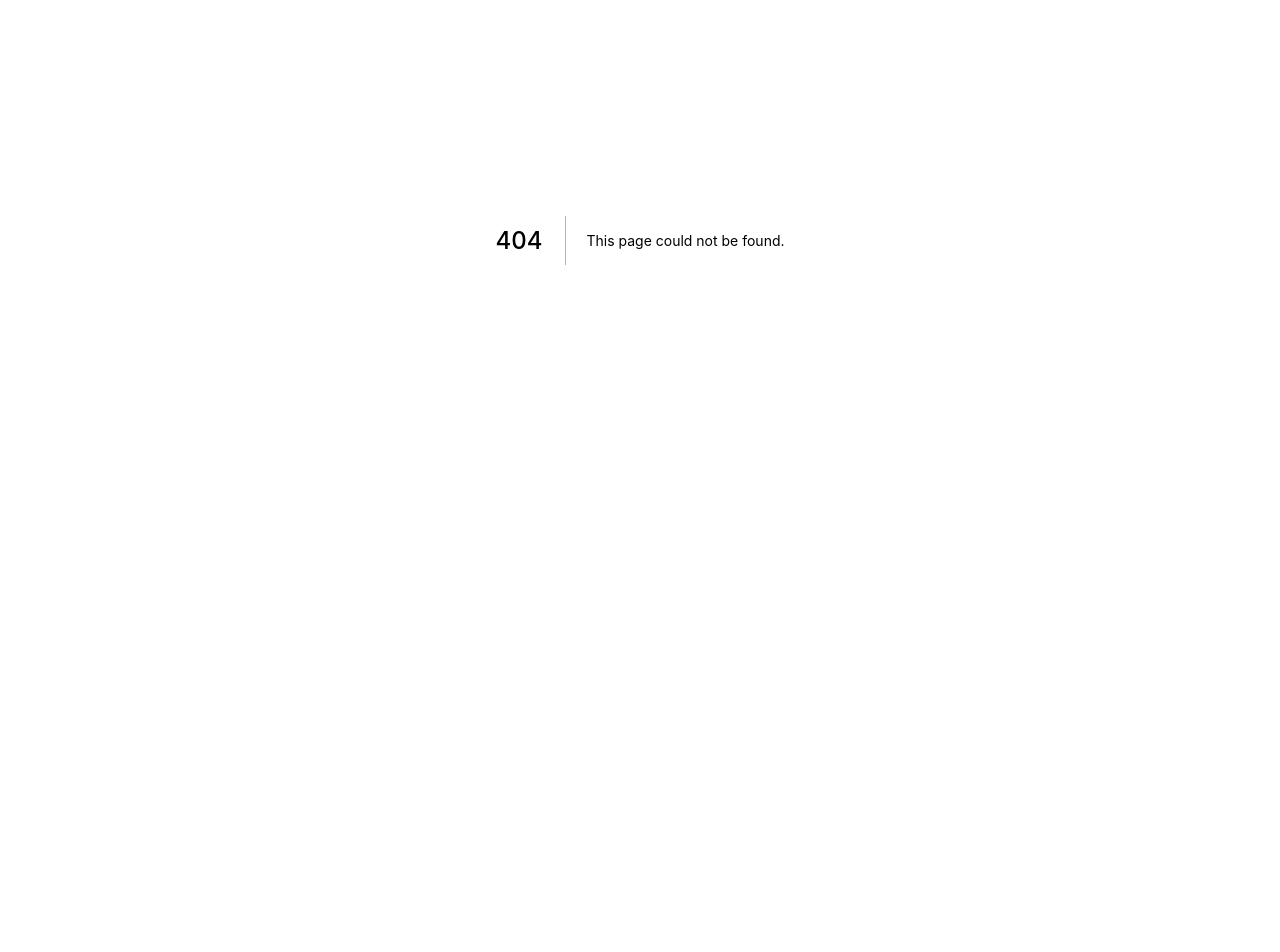
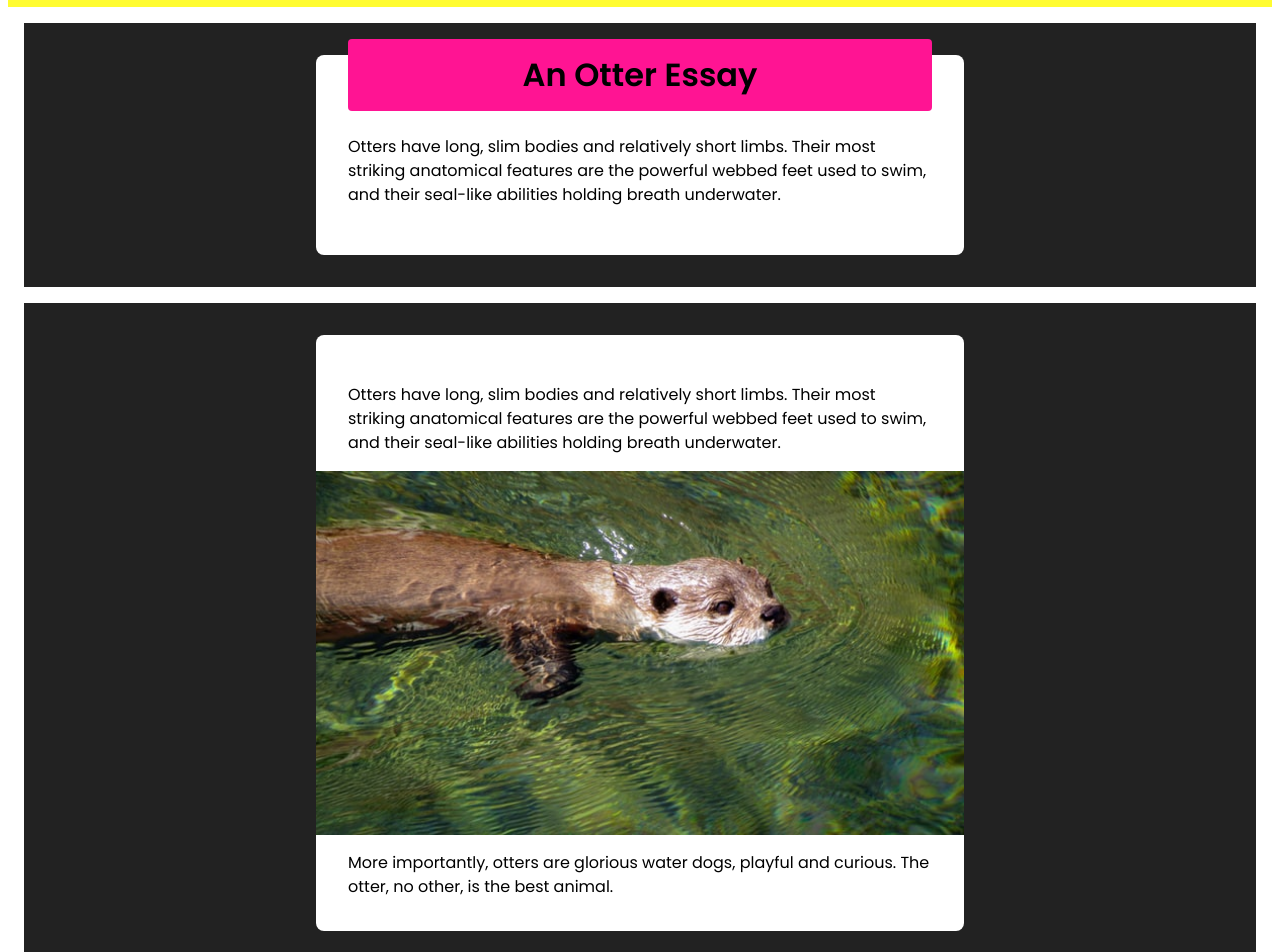
Before and after one commit to 9andresc/css-for-js, a Next.js app: page /exercises/rendering-logic-i/margin in a window 1280 px wide. Before the commit this address had no page. Shown: the part 160-1112 px from the top of the page. Before the commit the page ends 800 px from the top, so only its background shows below. Built offline with nearby package versions, Linux system fonts and the light colour scheme.

Commit message:
feat: Add Margin excercises

```diff
--- /dev/null
+++ b/pages/exercises/rendering-logic-i/margin.ts
@@ -0,0 +1 @@
+export { Margin as default } from "~/views/exercises/rendering-logic-i/margin";
--- /dev/null
+++ b/views/exercises/rendering-logic-i/margin/index.ts
@@ -0,0 +1 @@
+export { Margin } from "./margin";
--- /dev/null
+++ b/views/exercises/rendering-logic-i/margin/margin.module.css
@@ -0,0 +1,49 @@
+.article {
+  margin-bottom: 16px;
+  padding: 32px;
+
+  background-color: #222;
+}
+
+.article:last-of-type {
+  margin-bottom: 0;
+}
+
+.card {
+  margin: auto;
+  padding: 32px;
+  width: 50%;
+
+  background-color: white;
+  border-radius: 8px;
+}
+
+.heading {
+  margin-bottom: 24px;
+  margin-top: -48px;
+  padding: 16px 32px;
+
+  background-color: deeppink;
+  border-radius: 4px;
+
+  font-size: 2rem;
+  text-align: center;
+}
+
+.imageWrapper {
+  margin: 16px -32px;
+  margin-top: 0;
+}
+
+.image {
+  display: block;
+  width: 100%;
+}
+
+.paragraph {
+  margin-bottom: 16px;
+}
+
+.paragraph:last-of-type {
+  margin-bottom: 0;
+}
--- /dev/null
+++ b/views/exercises/rendering-logic-i/margin/margin.tsx
@@ -0,0 +1,41 @@
+import { Layout } from "~/components/layout";
+// import otterImage from "~/public/images/otter.jpg";
+
+import styles from "./margin.module.css";
+
+export function Margin() {
+  return (
+    <Layout
+      headerDescription="Rendering Logic I - Margin"
+      headerTitle="CSS for JS developers"
+      pageTitle="Rendering Logic I - Margin // CSS for JS developers"
+    >
+      <article className={styles.article}>
+        <div className={styles.card}>
+          <h1 className={styles.heading}>An Otter Essay</h1>
+          <p>
+            Otters have long, slim bodies and relatively short limbs. Their most striking anatomical features are the
+            powerful webbed feet used to swim, and their seal-like abilities holding breath underwater.
+          </p>
+        </div>
+      </article>
+
+      <article className={styles.article}>
+        <div className={styles.card}>
+          <p className={styles.paragraph}>
+            Otters have long, slim bodies and relatively short limbs. Their most striking anatomical features are the
+            powerful webbed feet used to swim, and their seal-like abilities holding breath underwater.
+          </p>
+          <div className={styles.imageWrapper}>
+            {/* eslint-disable-next-line @next/next/no-img-element */}
+            <img alt="A cute otter in water" className={styles.image} src="/images/otter.jpg" />
+          </div>
+          <p className={styles.paragraph}>
+            More importantly, otters are glorious water dogs, playful and curious. The otter, no other, is the best
+            animal.
+          </p>
+        </div>
+      </article>
+    </Layout>
+  );
+}
--- a/views/home/home.tsx
+++ b/views/home/home.tsx
@@ -13,6 +13,10 @@ export function Home() {
         <Card title="Fundamentals Recap">
           <Link href="/exercises/fundamentals-recap/selectors" label="Selectors Exercise" />
         </Card>
+
+        <Card title="Rendering Logic I">
+          <Link href="/exercises/rendering-logic-i/margin" label="Margin Exercise" />
+        </Card>
       </CardsContainer>
     </Layout>
   );
```
Also changed, not shown: public/images/otter.jpg (added).
